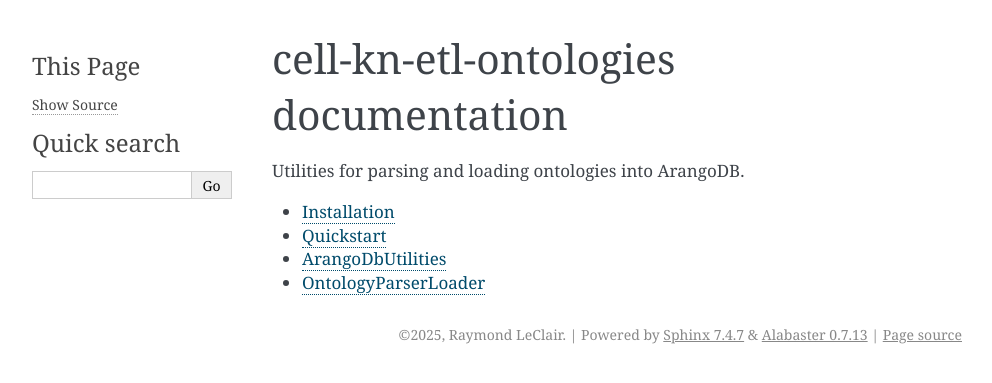
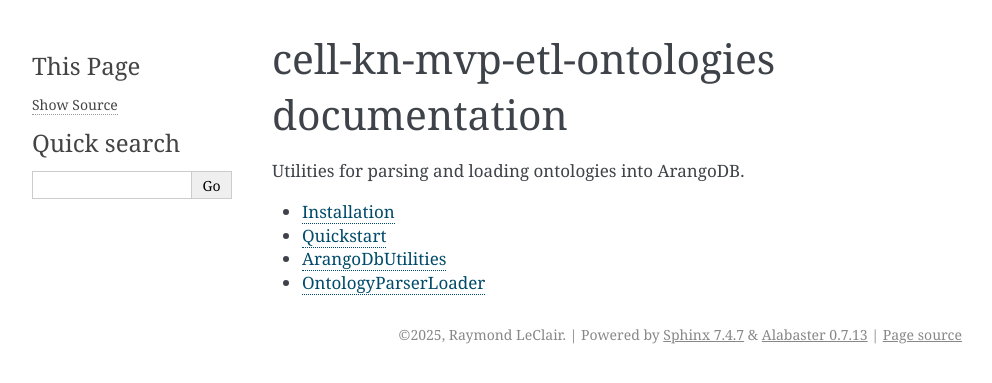
Before and after one commit to NIH-NLM/cell-kn-mvp-etl-ontologies, a Sphinx documentation site: the page built from docs/python/source/index.rst, in a window 1280 px wide. Shown: the top 383 px of the page, without its empty margins (148-1140 px from the left). Built offline with Sphinx 7.4.7, drawn with Linux system fonts in a browser that asks for light colours.

Commit message:
Rename in docs

```diff
--- a/docs/python/source/conf.py
+++ b/docs/python/source/conf.py
@@ -6,7 +6,7 @@
 # -- Project information -----------------------------------------------------
 # https://www.sphinx-doc.org/en/master/usage/configuration.html#project-information
 
-project = 'cell-kn-etl-ontologies'
+project = 'cell-kn-mvp-etl-ontologies'
 copyright = '2025, Raymond LeClair'
 author = 'Raymond LeClair'
 release = '0.1.0'
--- a/docs/python/source/index.rst
+++ b/docs/python/source/index.rst
@@ -1,5 +1,5 @@
-cell-kn-etl-ontologies documentation
-====================================
+cell-kn-mvp-etl-ontologies documentation
+========================================
 
 Utilities for parsing and loading ontologies into ArangoDB.
 
```
Also changed, not shown: README.md (+2 -1 lines).
